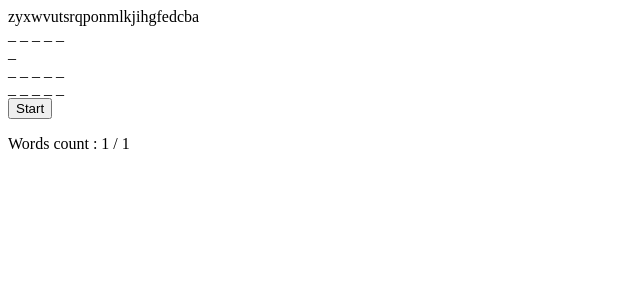
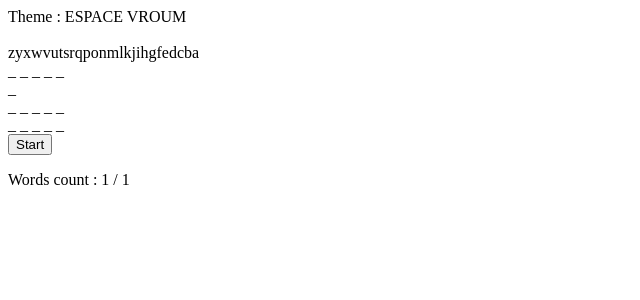
Before and after one commit to blabdouze/TURBO_Z_VERS_A, a Vue app: page / in a window 1280 px wide. Shown: the top 300 px of the page, without its empty margins (0-640 px from the left). Built offline with nearby package versions, Linux system fonts and the light colour scheme.

Commit message:
feat: add theme display to word list

```diff
--- a/src/App.vue
+++ b/src/App.vue
@@ -13,7 +13,12 @@ export default {
       // Base alphabet (z to a)
       alphabet: "abcdefghijklmnopqrstuvwxyz".split("").reverse(),
       // Word list
-      wordList: ["TURBO K SPACE HIPPY"],
+      wordList: [
+        {
+          theme: "ESPACE VROUM",
+          words: "TURBO K SPACE HIPPY"
+        }
+      ],
       // Current text index from word list
       currentWordIndex: 0,
       // Interval ID (avoid to start twice the round loop)
@@ -25,13 +30,33 @@ export default {
 
   // Computed properties
   computed: {
+
     // Get current text based on word list and current index
     currentText() {
+      const cData = this.currentRoundData
       // if the index is invalid we return an empty string (should not happen)
+      if (cData == undefined)
+        return ""
+
+      return cData.words.split("")
+    },
+
+    // Get current theme
+    currentTheme() {
+      const cData = this.currentRoundData
+      // if the index is invalid we return an empty string (should not happen)
+      if (cData == undefined)
+        return ""
+
+      return cData.theme
+    },
+
+    // Helper function to get current round data
+    currentRoundData() {
       if (this.currentWordIndex >= this.wordList.length)
-        return "";
+        return undefined;
 
-      return this.wordList[this.currentWordIndex].split("")
+      return this.wordList[this.currentWordIndex]
     },
 
     // Return true if a loop is in progress
@@ -94,7 +119,7 @@ export default {
     },
 
     // Restart round state back to its original value
-    restartRoundState() {
+    resetRoundState() {
       this.stopRoundLoop()
       // use splice to update vue.js bidnings
       this.discoveredLetters.splice(0,this.discoveredLetters.length)
@@ -102,7 +127,7 @@ export default {
 
     // Reset the round state and display the new word
     nextWord() {
-      this.restartRoundState()
+      this.resetRoundState()
       this.currentWordIndex++
     },
 
@@ -121,7 +146,8 @@ export default {
         const reader = new FileReader();
         const file = ev.target.files[0];
         reader.onload = (e) => {
-          this.wordList = e.target.result.split(/\r?\n/)
+          this.resetRoundState();
+          this.wordList = JSON.parse(e.target.result)
         }
         reader.readAsText(file)
     },
@@ -145,10 +171,16 @@ export default {
 <template>
   <keyboard-events @keydown="handleGlobalKeyPress"/>
 
+ <span>
+    Theme : {{currentTheme}}
+  </span>
+  <br>
+  <br>
   <span v-for="c in alphabet" :key="c" class="text-transition" :class="{'text-color-transparent': isCharDiscovered(c) }">
    {{c}}
   </span>
   <br>
+
   <!--We use index as a key to prevent refresh issues-->
   <span v-for="(char,index) in currentText" :key="index">
    <span v-if="isCharDiscovered(char)">{{char}}</span>
@@ -169,7 +201,7 @@ export default {
     Words count : {{currentWordIndex+1}} / {{wordCount}}
   </p>
 
-  <input type="file" ref="textInput" accept=".txt" style="display: none;" @change="loadTextFile"/>
+  <input type="file" ref="textInput" accept=".json" style="display: none;" @change="loadTextFile"/>
 </template>
 
 <style scoped>
```
Also changed, not shown: src/wordList.json (added, +18 -0 lines), src/wordList.txt (deleted).
